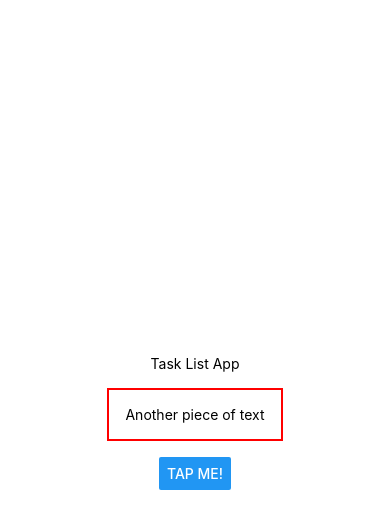
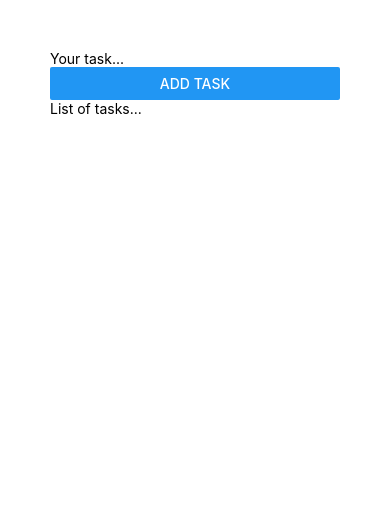
Before and after one commit to elvan/task-list-app-react-native, a React Native app: screen / in a window 390 px wide. Shown: the top 528 px of the page. Built offline with nearby package versions, Linux system fonts and the light colour scheme.

Commit message:
creating a layout

```diff
--- a/App.js
+++ b/App.js
@@ -1,29 +1,22 @@
 import React from 'react';
-import { Button, StyleSheet, Text, View } from 'react-native';
+import { Button, StyleSheet, Text, TextInput, View } from 'react-native';
 
 export default function App() {
   return (
-    <View style={styles.container}>
+    <View style={styles.appContainer}>
       <View>
-        <Text>Task List App</Text>
+        <TextInput placeholder="Your task..." />
+        <Button title="Add Task" />
       </View>
-      <Text style={styles.dummyText}>Another piece of text</Text>
-      <Button title="Tap Me!" />
+      <View>
+        <Text>List of tasks...</Text>
+      </View>
     </View>
   );
 }
 
 const styles = StyleSheet.create({
-  container: {
-    flex: 1,
-    backgroundColor: '#fff',
-    alignItems: 'center',
-    justifyContent: 'center',
-  },
-  dummyText: {
-    margin: 16,
-    padding: 16,
-    borderWidth: 2,
-    borderColor: 'red',
+  appContainer: {
+    padding: 50,
   },
 });
```
